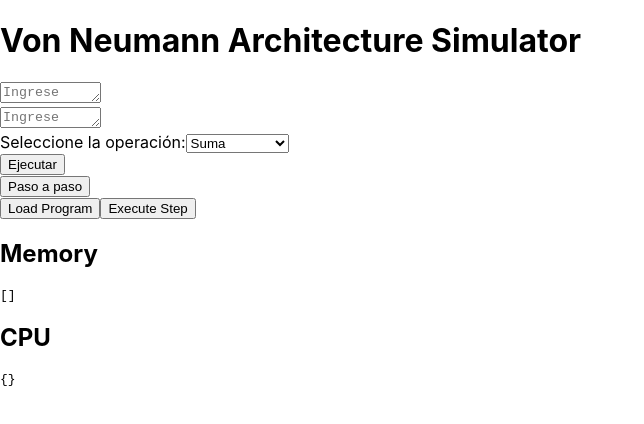
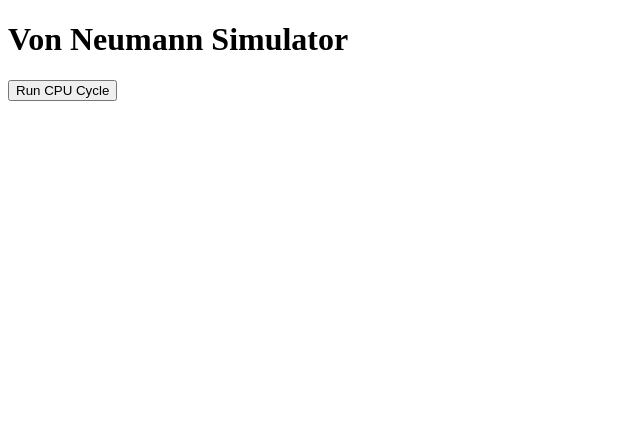
Before and after one commit to silviootero/Lab1_von_neumann, a React (Create React App) app in the folder frontend/: page / in a window 1280 px wide. Shown: the top 424 px of the page, without its empty margins (0-644 px from the left). Built offline with nearby package versions, Linux system fonts and the light colour scheme.

Commit message:
Funciones de la CPU

```diff
--- a/frontend/src/App.js
+++ b/frontend/src/App.js
@@ -1,43 +1,17 @@
-import React, { useState } from 'react';
-import ControlPanel from './components/ControlPanel';
-import MemoryView from './components/MemoryView';
-import CPUView from './components/CPUView';
+import React from 'react';
 
 function App() {
-  const [program, setProgram] = useState([]);
-  const [cpuState, setCpuState] = useState({});
-  const [memoryState, setMemoryState] = useState([]);
-
-  const loadProgram = (program) => {
-    fetch('/api/load-program', {
-      method: 'POST',
-      headers: { 'Content-Type': 'application/json' },
-      body: JSON.stringify({ program }),
-    })
-    .then(response => response.json())
-    .then(data => setMemoryState(data.memory));
-  };
-
-  const executeStep = () => {
-    fetch('/api/execute-step', {
-      method: 'POST',
-    })
-    .then(response => response.json())
-    .then(data => {
-      setCpuState(data.cpu);
-      setMemoryState(data.memory);
-    });
+  const runCpuCycle = async () => {
+    await fetch('http://localhost:3001/run');
+    alert('CPU cycle executed');
   };
 
   return (
     <div className="App">
-      <h1>Von Neumann Architecture Simulator</h1>
-      <ControlPanel loadProgram={loadProgram} executeStep={executeStep} />
-      <MemoryView memoryState={memoryState} />
-      <CPUView cpuState={cpuState} />
+      <h1>Von Neumann Simulator</h1>
+      <button onClick={runCpuCycle}>Run CPU Cycle</button>
     </div>
   );
 }
 
-
 export default App;
--- a/frontend/src/index.js
+++ b/frontend/src/index.js
@@ -1,17 +1,10 @@
 import React from 'react';
-import ReactDOM from 'react-dom/client';
-import './index.css';
+import ReactDOM from 'react-dom';
 import App from './App';
-import reportWebVitals from './reportWebVitals';
 
-const root = ReactDOM.createRoot(document.getElementById('root'));
-root.render(
+ReactDOM.render(
   <React.StrictMode>
     <App />
-  </React.StrictMode>
+  </React.StrictMode>,
+  document.getElementById('root')
 );
-
-// If you want to start measuring performance in your app, pass a function
-// to log results (for example: reportWebVitals(console.log))
-// or send to an analytics endpoint. Learn more: https://bit.ly/CRA-vitals
-reportWebVitals();
```
Also changed, not shown: frontend/package.json (+8 -33 lines), 2 other files (tests, documents, lock files or other folders).
